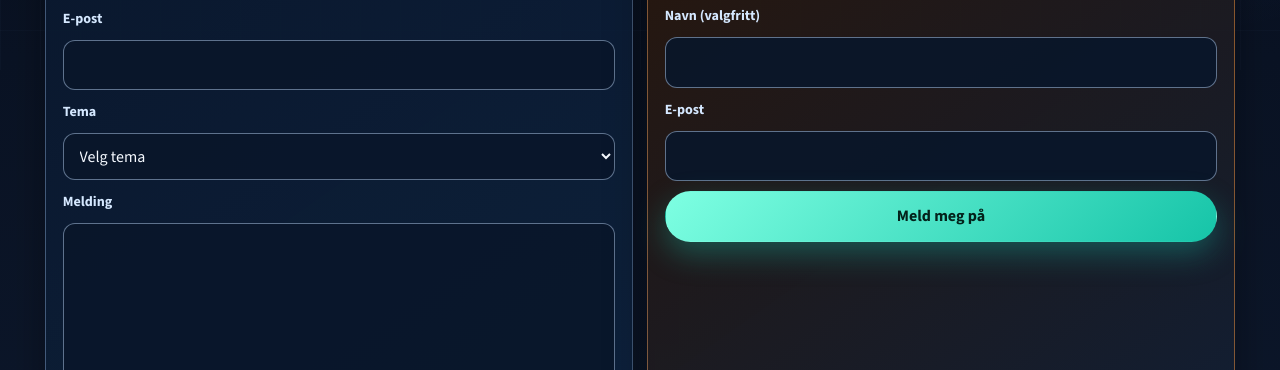
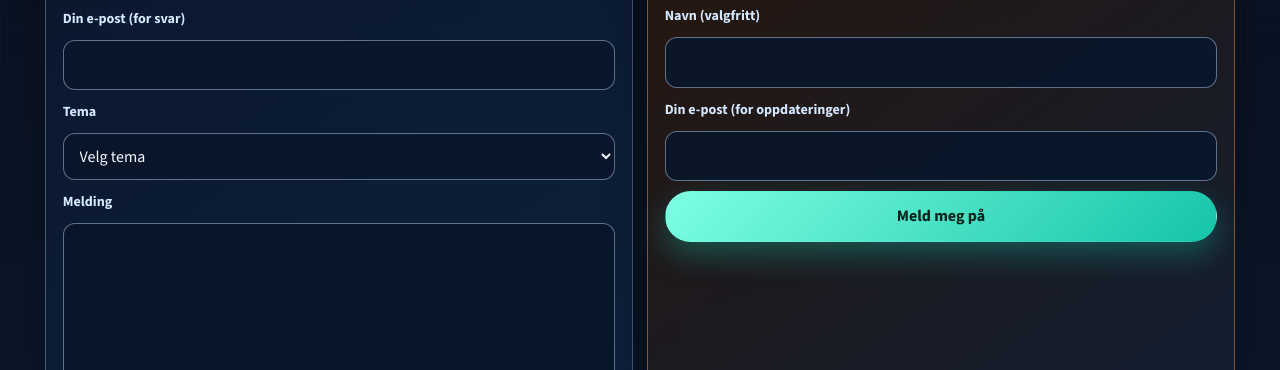
Before and after one commit to piyushsharma1209/FriVilje, a website: page kontakt.html in a window 1280 px wide. Shown: the part 730-1100 px from the top of the page. Drawn offline with nearby package versions, Linux system fonts and the light colour scheme; no server answers.

Commit message:
Update kontakt.html

```diff
--- a/kontakt.html
+++ b/kontakt.html
@@ -65,7 +65,7 @@
           <label for="inquiryName">Navn</label>
           <input id="inquiryName" name="name" type="text" autocomplete="name" required>
 
-          <label for="inquiryEmail">E-post</label>
+          <label for="inquiryEmail">Din e-post (for svar)</label>
           <input id="inquiryEmail" name="email" type="email" autocomplete="email" required>
 
           <label for="inquiryType">Tema</label>
@@ -95,7 +95,7 @@
           <label for="newsletterName">Navn (valgfritt)</label>
           <input id="newsletterName" name="name" type="text" autocomplete="name">
 
-          <label for="newsletterEmail">E-post</label>
+          <label for="newsletterEmail">Din e-post (for oppdateringer)</label>
           <input id="newsletterEmail" name="email" type="email" autocomplete="email" required>
 
           <button class="btn btn-primary" type="submit">Meld meg på</button>
```
